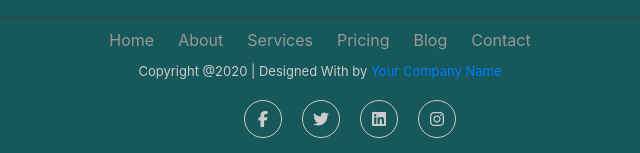
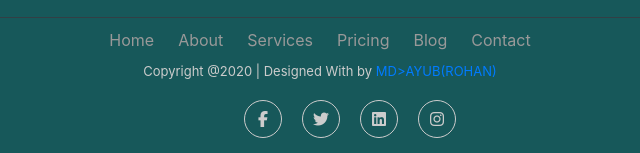
Before and after one commit to ayub6717/Travelsupport, a plain HTML site: page index.html in a window 1280 px wide. Shown: the part 2446-2599 px from the top of the page, 320-960 px from the left. Drawn offline with Linux system fonts and the light colour scheme.

Commit message:
Update index.html

```diff
--- a/index.html
+++ b/index.html
@@ -2,7 +2,7 @@
 <html lang="en">
 
 <head>
-  <title>School</title>
+  <title>Travelsupport</title>
   <meta charset="utf-8">
   <meta name="viewport" content="width=device-width, initial-scale=1">
   <link rel="stylesheet" href="css/main.css">
@@ -357,7 +357,7 @@
     <li><a href="#">Blog</a></li>
     <li><a href="#">Contact</a></li>
     </ul>
-    <p class="text-center">Copyright @2020 | Designed With by <a href="#">Your Company Name</a></p>
+    <p class="text-center">Copyright @2020 | Designed With by <a href="#">MD>AYUB(ROHAN)</a></p>
 
     <ul class="social_footer_ul">
     <li><a href="#"><i class="fab fa-facebook-f"></i></a></li>
```
